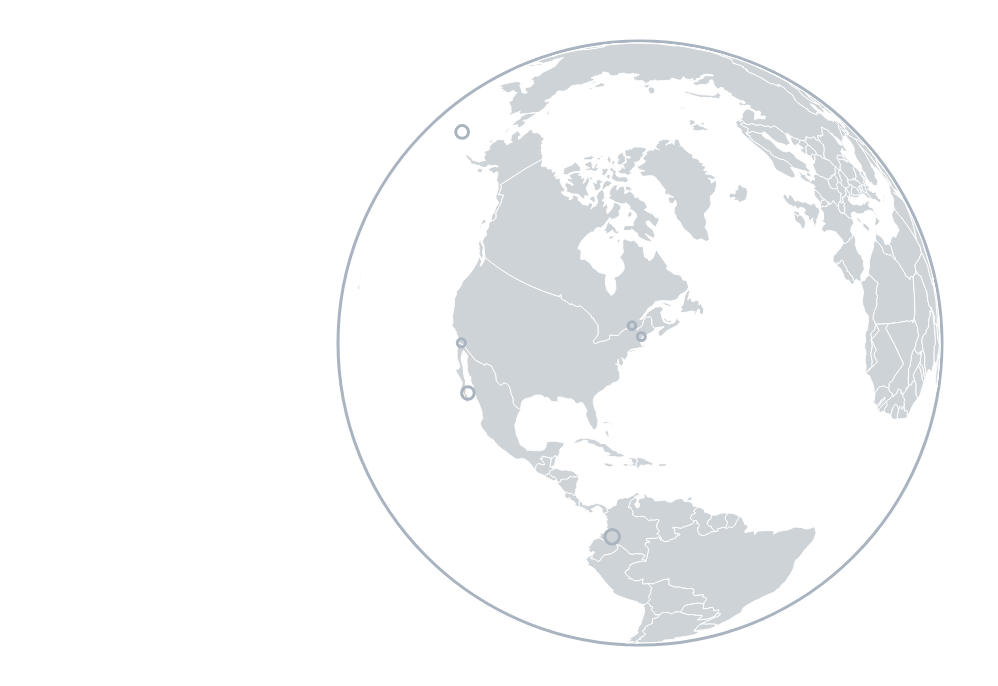
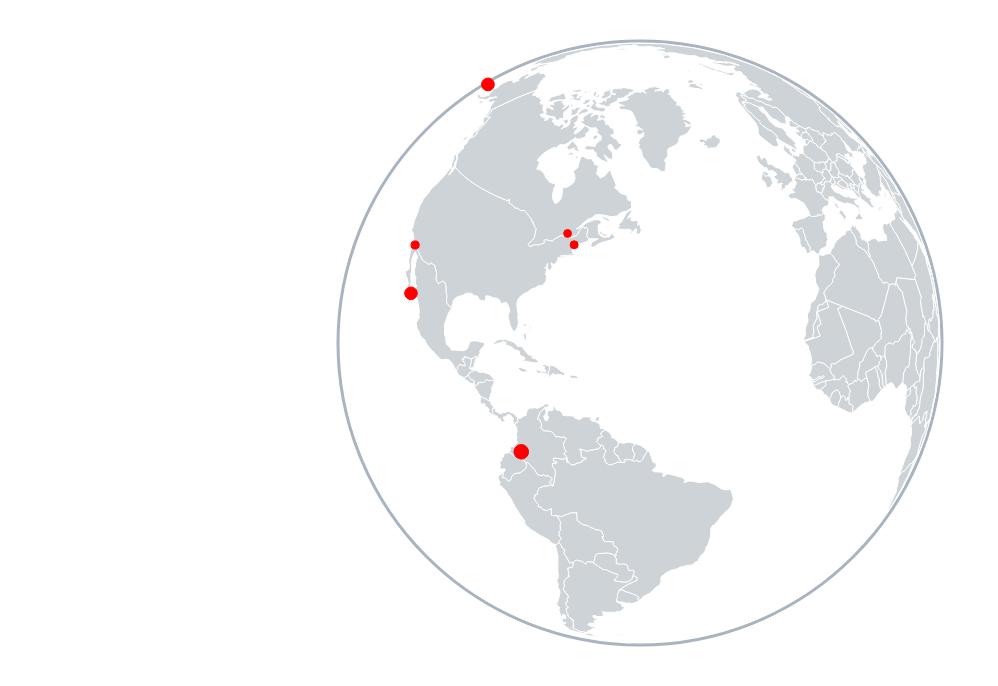
Before and after one commit to boydgreenfield/quakes, a plain HTML site: page index.html in a window 1280 px wide. Shown: the part 48-734 px from the top of the page, without its empty margins (0-998 px from the left). Drawn offline with Linux system fonts and the light colour scheme; animation ran at ten frames a second.

Commit message:
Make the globe rotate, stop and move on click

```diff
--- a/index.html
+++ b/index.html
@@ -30,11 +30,17 @@
           pointer-events: all;
         }
 
-        circle {
-            fill: #000;
+        .globe-outline {
+            fill: #0f0;
             fill-opacity: 0.0;
             stroke: #A9B4C0;
+/*            stroke: red;*/
             stroke-width: 3;
+        }
+
+        .quake {
+            fill: #f00;
+            stroke: #f00;
         }
 
         path {
@@ -68,7 +74,10 @@
 <script type="text/javascript">
     var countriesJSON = "../data/worldcountries.geo.json";
     var earthQuakesJSON = "../data/major_earthquakes_last_month.json";
-    drawGlobe("#globe", 600, 50, countriesJSON, earthQuakesJSON);
+    var windowDim = 600;
+    var paddingDim = 50;
+    var id = "#globe";
+    drawGlobe(id, windowDim, paddingDim, countriesJSON, earthQuakesJSON);
 
 </script>
 
--- a/scripts/quakes.js
+++ b/scripts/quakes.js
@@ -1,262 +1,43 @@
-// d3.geo.circleUpdated = function() {
-//   var origin = [0, 0],
-//       degrees = 90 - 1e-2,
-//       radians = degrees * d3_geo_radians,
-//       arc = d3.geo.greatArc().source(origin).target(d3_identity);
-//
-//   function circle() {
-//     // TODO render a circle as a Polygon
-//   }
-//
-//   function visible(point) {
-//     return arc.distance(point) < radians;
-//   }
-//
-//   circle.clip = function(d) {
-//     if (typeof origin === "function") arc.source(origin.apply(this, arguments));
-//     return clipType(d) || null;
-//   };
-//
-//   var clipType = d3_geo_type({
-//
-//     FeatureCollection: function(o) {
-//       var features = o.features.map(clipType).filter(d3_identity);
-//       return features && (o = Object.create(o), o.features = features, o);
-//     },
-//
-//     Feature: function(o) {
-//       var geometry = clipType(o.geometry);
-//       return geometry && (o = Object.create(o), o.geometry = geometry, o);
-//     },
-//
-//     Point: function(o) {
-//       return visible(o.coordinates) && o;
-//     },
-//
-//     MultiPoint: function(o) {
-//       var coordinates = o.coordinates.filter(visible);
-//       return coordinates.length && {
-//         type: o.type,
-//         coordinates: coordinates
-//       };
-//     },
-//
-//     LineString: function(o) {
-//       var coordinates = clip(o.coordinates);
-//       return coordinates.length && (o = Object.create(o), o.coordinates = coordinates, o);
-//     },
-//
-//     MultiLineString: function(o) {
-//       var coordinates = o.coordinates.map(clip).filter(function(d) { return d.length; });
-//       return coordinates.length && (o = Object.create(o), o.coordinates = coordinates, o);
-//     },
-//
-//     Polygon: function(o) {
-//       var coordinates = o.coordinates.map(clip);
-//       return coordinates[0].length && (o = Object.create(o), o.coordinates = coordinates, o);
-//     },
-//
-//     MultiPolygon: function(o) {
-//       var coordinates = o.coordinates.map(function(d) { return d.map(clip); }).filter(function(d) { return d[0].length; });
-//       return coordinates.length && (o = Object.create(o), o.coordinates = coordinates, o);
-//     },
-//
-//     GeometryCollection: function(o) {
-//       var geometries = o.geometries.map(clipType).filter(d3_identity);
-//       return geometries.length && (o = Object.create(o), o.geometries = geometries, o);
-//     }
-//
-//   });
-//
-//   function clip(coordinates) {
-//     var i = -1,
-//         n = coordinates.length,
-//         clipped = [],
-//         p0,
-//         p1,
-//         p2,
-//         d0,
-//         d1;
-//
-//     while (++i < n) {
-//       d1 = arc.distance(p2 = coordinates[i]);
-//       if (d1 < radians) {
-//         if (p1) clipped.push(d3_geo_greatArcInterpolate(p1, p2)((d0 - radians) / (d0 - d1)));
-//         clipped.push(p2);
-//         p0 = p1 = null;
-//       } else {
-//         p1 = p2;
-//         if (!p0 && clipped.length) {
-//           clipped.push(d3_geo_greatArcInterpolate(clipped[clipped.length - 1], p1)((radians - d0) / (d1 - d0)));
-//           p0 = p1;
-//         }
-//       }
-//       d0 = d1;
-//     }
-//
-//     // Close the clipped polygon if necessary.
-//     p0 = coordinates[0];
-//     p1 = clipped[0];
-//     if (p1 && p2[0] === p0[0] && p2[1] === p0[1] && !(p2[0] === p1[0] && p2[1] === p1[1])) {
-//       clipped.push(p1);
-//     }
-//
-//     return resample(clipped);
-//   }
-//
-//   // Resample coordinates, creating great arcs between each.
-//   function resample(coordinates) {
-//     var i = 0,
-//         n = coordinates.length,
-//         j,
-//         m,
-//         resampled = n ? [coordinates[0]] : coordinates,
-//         resamples,
-//         origin = arc.source();
-//
-//     while (++i < n) {
-//       resamples = arc.source(coordinates[i - 1])(coordinates[i]).coordinates;
-//       for (j = 0, m = resamples.length; ++j < m;) resampled.push(resamples[j]);
-//     }
-//
-//     arc.source(origin);
-//     return resampled;
-//   }
-//
-//   circle.origin = function(x) {
-//     if (!arguments.length) return origin;
-//     origin = x;
-//     if (typeof origin !== "function") arc.source(origin);
-//     return circle;
-//   };
-//
-//   circle.angle = function(x) {
-//     if (!arguments.length) return degrees;
-//     radians = (degrees = +x) * d3_geo_radians;
-//     return circle;
-//   };
-//
-//   return d3.rebind(circle, arc, "precision");
-// }
-
-
 function drawGlobe(id, windowDim, paddingDim, countriesJSON, earthQuakesJSON) {
     var feature;
     var quakes;
+    var stopRotating = false;
+
+    // Define origin and get ready to roll
+    var t0 = Date.now(),
+//        origin = [-71.03, 42.37],
+        origin = [-71.03, 25.37],
+        // velocity = [0.0018, 0.0006];
+        velocity = [0.0040, 0.0000];
 
     var projection = d3.geo.azimuthal()
         .scale(windowDim/2) // scale factor, defaults to 200
-        .origin([-71.03,42.37])
+        .origin(origin)
         .mode("orthographic")
         .translate([(windowDim/2 + paddingDim/2), (windowDim/2 + paddingDim/2)]); // 25 pixel margin
 
     // generates a circle for clipping features before converting to paths
-    // (see clip function at bottom)
-    // var circle = d3.geo.greatCircle()
-    //         .origin(projection.origin());
-
     var circle = d3.geo.circle()
             .origin(projection.origin());
 
 
     // TODO fix d3.geo.azimuthal to be consistent with scale
-    var scale = {
-      orthographic: windowDim/2,
-      stereographic: windowDim/2,
-      gnomonic: windowDim/2,
-      equidistant: (windowDim/2) / Math.PI * 2,
-      equalarea: (windowDim/2) / Math.SQRT2
-    };
+    // var scale = {
+    //   orthographic: windowDim/2,
+    //   stereographic: windowDim/2,
+    //   gnomonic: windowDim/2,
+    //   equidistant: (windowDim/2) / Math.PI * 2,
+    //   equalarea: (windowDim/2) / Math.SQRT2
+    // };
 
     // Generates path function() for creating svg paths
     var path = d3.geo.path()
         .projection(projection);
 
-    var svg = d3.select(id).append("svg:svg")
-        .attr("width", (windowDim + paddingDim))
-        .attr("height", (windowDim + paddingDim))
-        .on("mousedown", mousedown);
-
-    // Now add a border circle
-    svg.selectAll("circle")
-        .data([0])
-        .enter()
-        .append('circle')
-        .attr("fill-opacity", 0.0) // Override these with css for circle
-        .attr("stroke", "#000000") // Override these with css for circle
-        .attr("r", (windowDim+4)/2) // Add a 2 pixel buffer
-        .attr("cx", ((windowDim+paddingDim)/2))
-        .attr("cy", ((windowDim+paddingDim)/2));
-
-
-    // Load the GEOJSON data for the countries
-    d3.json(countriesJSON, function(collection) {
-      feature = svg.selectAll("path")
-          .data(collection.features)
-        .enter().append("svg:path")
-          .attr("class", "country")
-          .attr("d", clip);
-
-      // feature.append("svg:title")
-      //     .text(function(d) { return d.properties.name; });
-    });
-
-
-    // Now load the earthquake data
-    d3.json(earthQuakesJSON, function(collection) {
-        // var magnitudes = [];
-        // var mi = 0;
-        // features = collection.features;
-        // features.forEach(function(x) {
-        //    magnitudes[mi] = x.properties.mag;
-        //    mi += 1;
-        // });
-
-        quakes = svg.selectAll("quakes")
-            .data(collection.features)
-            .enter().append("svg:circle")
-            .attr("class", "quake")
-            .attr("cx", function(d) {
-                return projection(d.geometry.coordinates)[0];
-            })
-            .attr("cy", function(d) {
-                return projection(d.geometry.coordinates)[1];
-            })
-            .attr("r", function(d) {
-                return d.properties.mag;
-            });
-
-        refresh();
-
-        // quakes = svg.selectAll("quakes")
-        //     .data(collection.features)
-        //   .enter().append("svg:path")
-        //     .attr("class", "quake")
-        //     .attr("d", clip)
-        //     // .attr("onmouseover", openURL(d.properties.url))
-        //     .style("stroke-width", function(d) {
-        //         return d.properties.mag;
-        //     });
-    });
-
-
-    function openURL(url) {
-        console.log(url);
-    }
-
-
-    d3.select(window)
-        .on("mousemove", mousemove)
-        .on("mouseup", mouseup);
-
-    // This is for the selection...
-    d3.select("select").on("change", function() {
-      projection.mode(this.value).scale(scale[this.value]);
-      refresh(750);
-    });
-
+    // Define movement functions in advance of drawing SVG
     var m0,
         o0;
+
 
     function mousedown() {
       m0 = [d3.event.pageX, d3.event.pageY];
@@ -266,6 +47,7 @@ function drawGlobe(id, windowDim, paddingDim, countriesJSON, earthQuakesJSON) {
 
     function mousemove() {
       if (m0) {
+        stopRotating = true;
         var m1 = [d3.event.pageX, d3.event.pageY],
             o1 = [o0[0] + (m0[0] - m1[0]) / 8, o0[1] + (m1[1] - m0[1]) / 8];
         projection.origin(o1);
@@ -302,11 +84,9 @@ function drawGlobe(id, windowDim, paddingDim, countriesJSON, earthQuakesJSON) {
             quakes.transition().duration(duration).attr({
                 "cx": function(d) {
                     return updateQuake(d)[0];
-                    // return projection(d.geometry.coordinates)[0];
                 },
                 "cy": function(d) {
                     return updateQuake(d)[1];
-                    // return projection(d.geometry.coordinates)[1];
                 },
                 "r": function(d) {
                     if (updateQuake(d)[2] === 1) {
@@ -321,11 +101,9 @@ function drawGlobe(id, windowDim, paddingDim, countriesJSON, earthQuakesJSON) {
             quakes.attr({
                 "cx": function(d) {
                     return updateQuake(d)[0];
-                    // return projection(d.geometry.coordinates)[0];
                 },
                 "cy": function(d) {
                     return updateQuake(d)[1];
-                    // return projection(d.geometry.coordinates)[1];
                 },
                 "r": function(d) {
                     if (updateQuake(d)[2] === 1) {
@@ -336,14 +114,97 @@ function drawGlobe(id, windowDim, paddingDim, countriesJSON, earthQuakesJSON) {
                 }
             });
         }
-      // (duration ? feature.transition().duration(duration) : feature).attr("d", clip);
-      // (duration ? quakes.transition().duration(duration) : quakes).attr("d", clip);
     }
 
     // Clips the feature according to the great circle, then converts it to a both
     function clip(d) {
-        // d = circle.clip({type: "LineString", coordinates: d});
-        // return d ? path(d) : null;
       return path(circle.clip(d));
     }
+
+    function openURL(url) {
+        console.log(url);
+    }
+
+
+
+    // Now draw
+    var svg = d3.select(id).append("svg:svg")
+        .attr("width", (windowDim + paddingDim))
+        .attr("height", (windowDim + paddingDim))
+        .on("mousedown", mousedown);
+
+
+    // Now add a border circle
+    svg.selectAll("circle")
+        .data([0])
+        .enter()
+        .append('circle')
+        .attr("class", "globe-outline")
+        .attr("fill-opacity", 0.0) // Override these with css for circle
+        .attr("stroke", "#000000") // Override these with css for circle
+        .attr("r", (windowDim+4)/2) // Add a 2 pixel buffer
+        .attr("cx", ((windowDim+paddingDim)/2))
+        .attr("cy", ((windowDim+paddingDim)/2));
+
+
+    // Load the GEOJSON data for the countries
+    d3.json(countriesJSON, function(collection) {
+      feature = svg.selectAll("path")
+          .data(collection.features)
+        .enter()
+          .insert("svg:path", "quakes")
+          //.append("svg:path")
+          .attr("class", "country")
+          .attr("d", clip);
+      d3.json(earthQuakesJSON, function(collection) {
+              quakes = svg.selectAll("quakes")
+                    .data(collection.features)
+                    .enter()
+                    // .insert('svg:circle', 'path')
+                    .append("svg:circle")
+                    .on("mouseover", function(d) {
+                        openURL(d.properties.url);
+                    })
+                    .attr("class", "quake")
+                    .attr("cx", function(d) {
+                        return projection(d.geometry.coordinates)[0];
+                    })
+                    .attr("cy", function(d) {
+                        return projection(d.geometry.coordinates)[1];
+                    })
+                    .attr("r", function(d) {
+                        return d.properties.mag;
+                    });
+             refresh();
+          });
+    });
+
+    // Timer before selection changes focus
+    // Now rotate the globe
+    d3.timer(function() {
+        var t = Date.now() - t0;
+
+        // Don't refresh until everything is rendered... ah ha
+        if (t > 500) {
+            var o = [origin[0] + (t - 500) * velocity[0], origin[1] + (t - 500) * velocity[1]];
+            projection.origin(o);
+            circle.origin(o);
+            refresh();
+        }
+        return stopRotating;
+    });
+
+
+    // Then allow the window to get moved around
+    d3.select(window)
+        .on("mousemove", mousemove)
+        .on("mouseup", mouseup);
+
+
+    // This is for the selection...
+    // d3.select("select").on("change", function() {
+    //   projection.mode(this.value).scale(scale[this.value]);
+    //   refresh(750);
+    // });
+
 }
```
